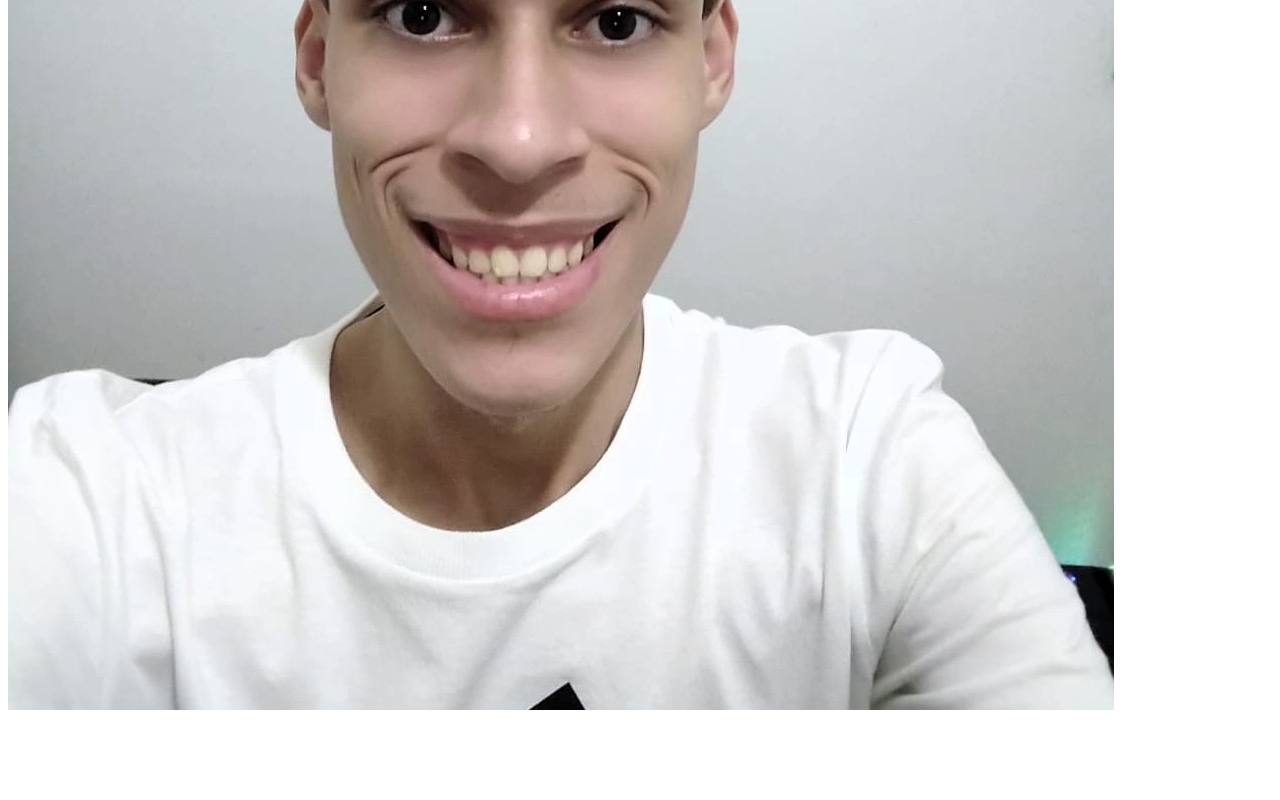
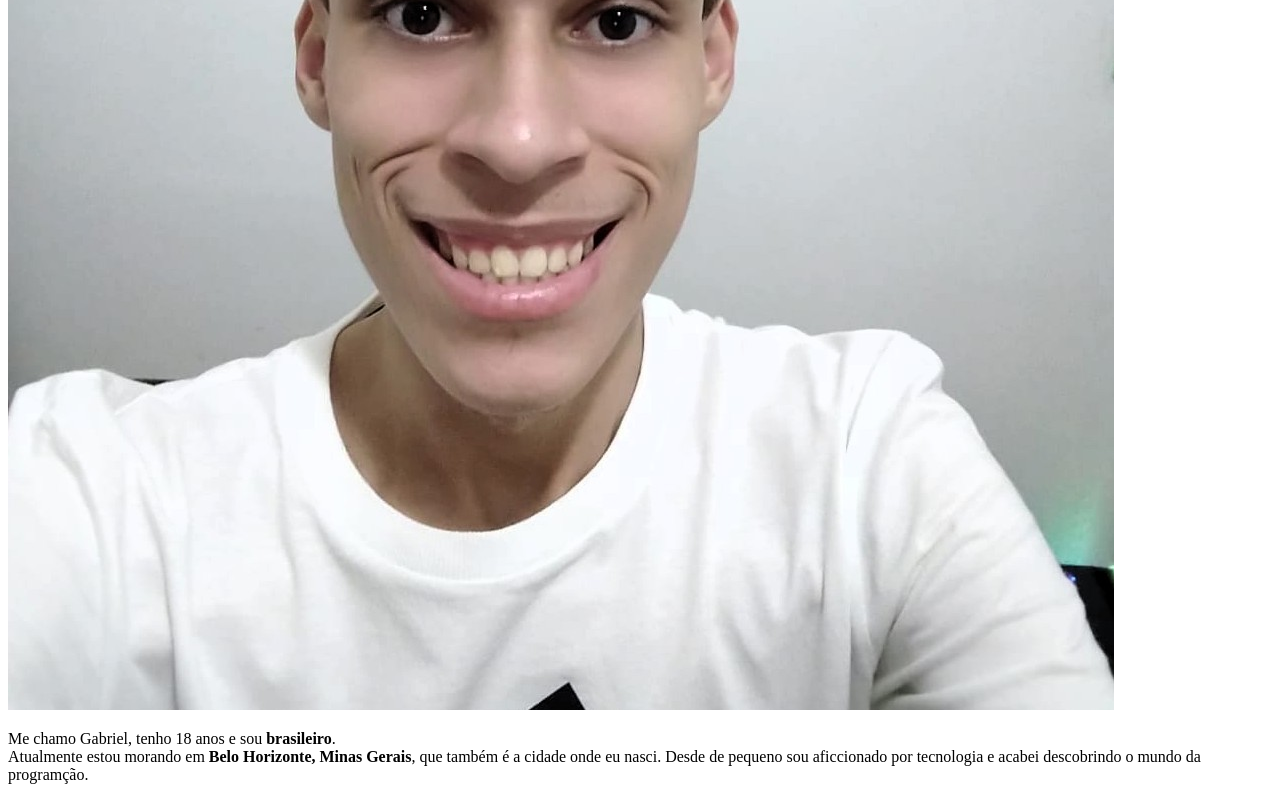
Before and after one commit to ribeir099/ribeir099.github.io, a plain HTML site: page index.html in a window 1280 px wide. Shown: the part 476-1276 px from the top of the page. Before the commit the page ends 1198 px from the top, so only its background shows below. Drawn offline with Linux system fonts and the light colour scheme.

Commit message:
Adicionando uma breve descrição sobre mim

```diff
--- a/index.html
+++ b/index.html
@@ -9,5 +9,9 @@
 <body>
     <h1>Gabriel Ribeiro Souza Silva</h1>
     <img src="./Images/WhatsApp Image 2022-03-30 at 18.34.56.jpeg" alt="Foto de Gabriel Sorrindo">
+    <p>
+        Me chamo Gabriel, tenho 18 anos e sou <strong>brasileiro</strong>. <br>
+        Atualmente estou morando em <strong>Belo Horizonte, Minas Gerais</strong>, que também é a cidade onde eu nasci. Desde de pequeno sou aficcionado por tecnologia e acabei descobrindo o mundo da programção.
+    </p>
 </body>
 </html>
```
